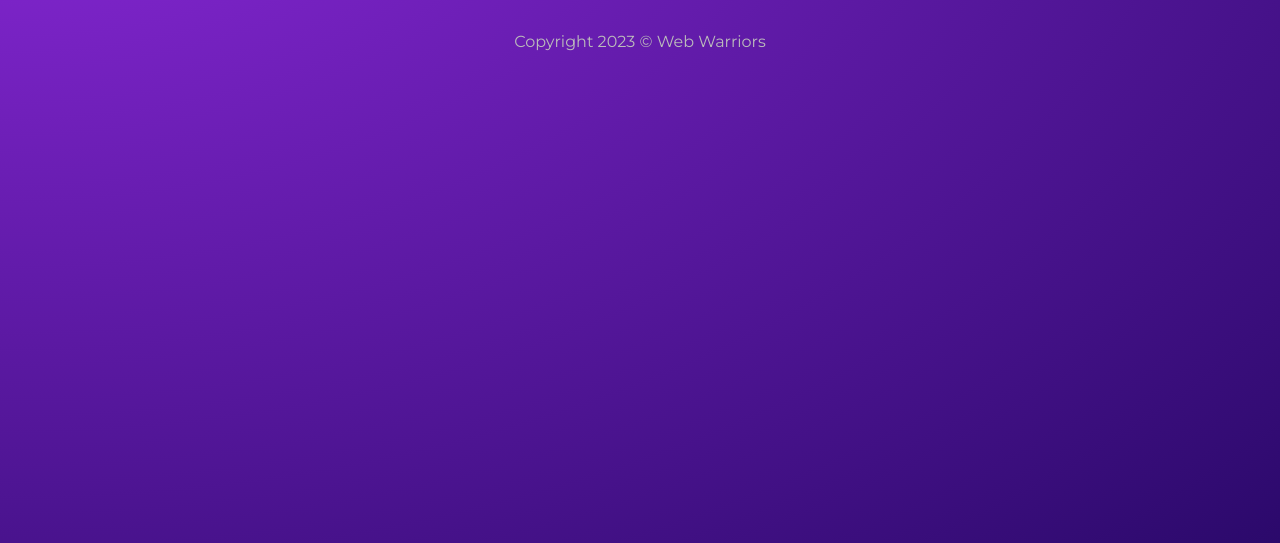
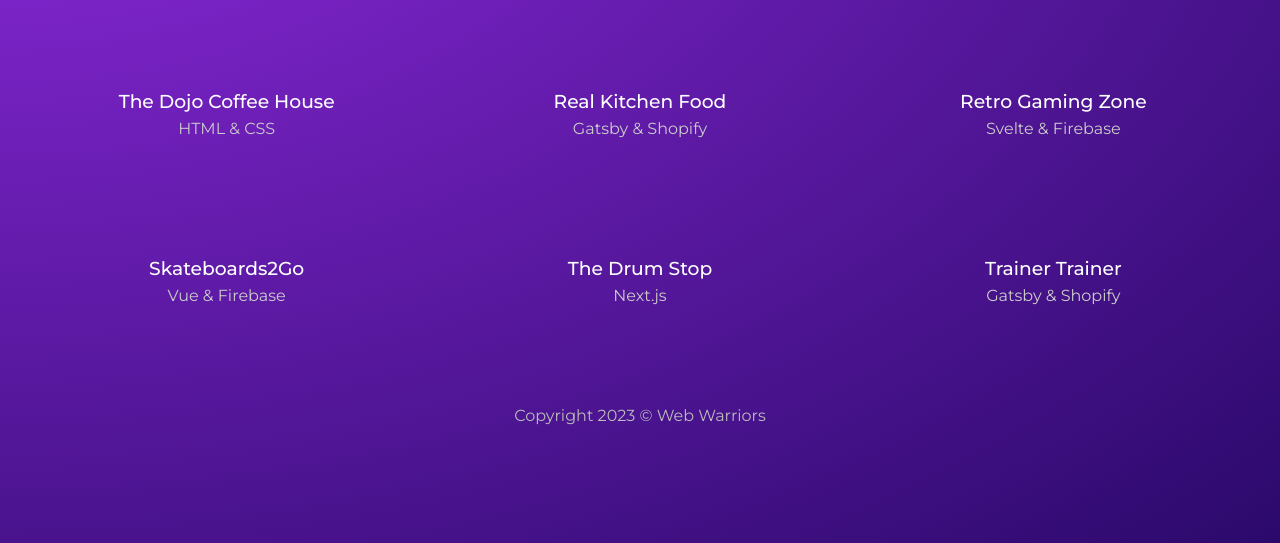
Before and after one commit to Lukam90/Ex-Gatsby, a Gatsby site in the folder gatsby-app/: page /projects in a window 1280 px wide. Shown: the part 257-800 px from the top of the page. Built offline with nearby package versions, Linux system fonts and the light colour scheme; Gatsby itself is replaced by a stand-in of ours.

Commit message:
MAJ Ex Fetch Data

```diff
--- a/gatsby-app/gatsby-config.js
+++ b/gatsby-app/gatsby-config.js
@@ -13,13 +13,6 @@
     {
       resolve: `gatsby-source-filesystem`,
       options: {
-        name: `notes`,
-        path: `${__dirname}/src/notes/`,
-      },
-    },
-    {
-      resolve: `gatsby-source-filesystem`,
-      options: {
         name: `projects`,
         path: `${__dirname}/src/projects/`,
       },
--- a/gatsby-app/src/pages/projects.js
+++ b/gatsby-app/src/pages/projects.js
@@ -1,17 +1,51 @@
 import React from 'react'
+
+import { graphql, Link } from "gatsby"
 
 import Layout from '../components/Layout'
 
 import * as styles from "../styles/projects.module.css"
 
-export default function Projects() {
+export default function Projects({ data }) {
+    const projects = data.allMarkdownRemark.nodes
+
     return (
         <Layout>
             <div className={styles.portfolio}>
                 <h2>Portfolio</h2>
 
                 <h3>Projects & Websites I've Created</h3>
+
+                <div className={styles.projects}>
+                    {projects.map(project => (
+                        <Link
+                            to={"/projects/" + project.frontmatter.slug}
+                            key={project.id}
+                        >
+                            <div>
+                                <h3>{project.frontmatter.title}</h3>
+
+                                <p>{project.frontmatter.stack}</p>
+                            </div>
+                        </Link>
+                    ))}
+                </div>
             </div>
         </Layout>
     )
 }
+
+export const query = graphql`
+    query ProjectsPage {
+        allMarkdownRemark {
+            nodes {
+                frontmatter {
+                    slug
+                    stack
+                    title
+                }
+                id
+            }
+        }
+    }
+`
--- a/gatsby-app/src/styles/projects.module.css
+++ b/gatsby-app/src/styles/projects.module.css
@@ -11,3 +11,21 @@
     font-size: 2em;
     font-weight: 400;
 }
+
+.projects {
+    display: grid;
+    grid-template-columns: 1fr 1fr 1fr;
+    grid-gap: 80px;
+    margin: 80px 20px;
+}
+
+.projects h3 {
+    text-align: center;
+    margin: 20px auto 0px;
+    font-weight: 500;
+}
+
+.projects p {
+    color: #ccc;
+    margin-top: 4px;
+}
```
